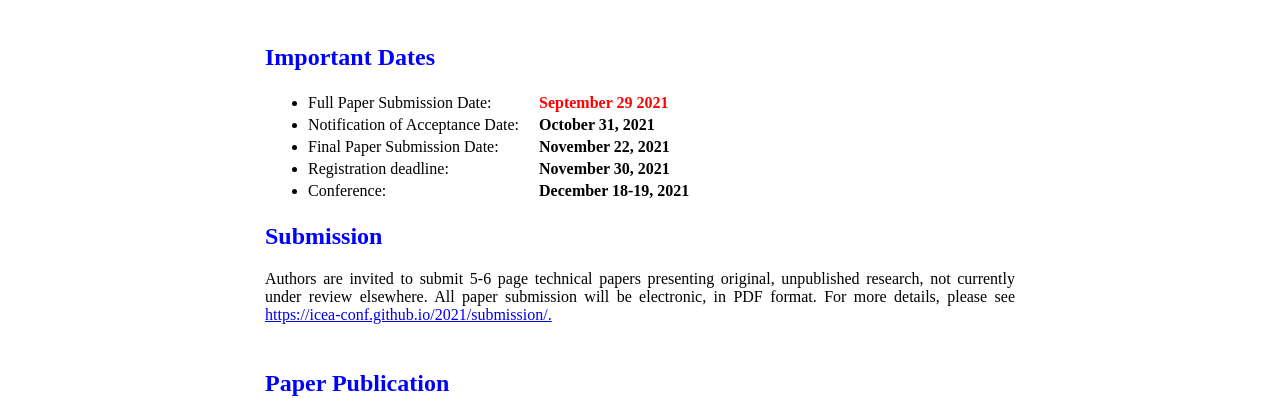
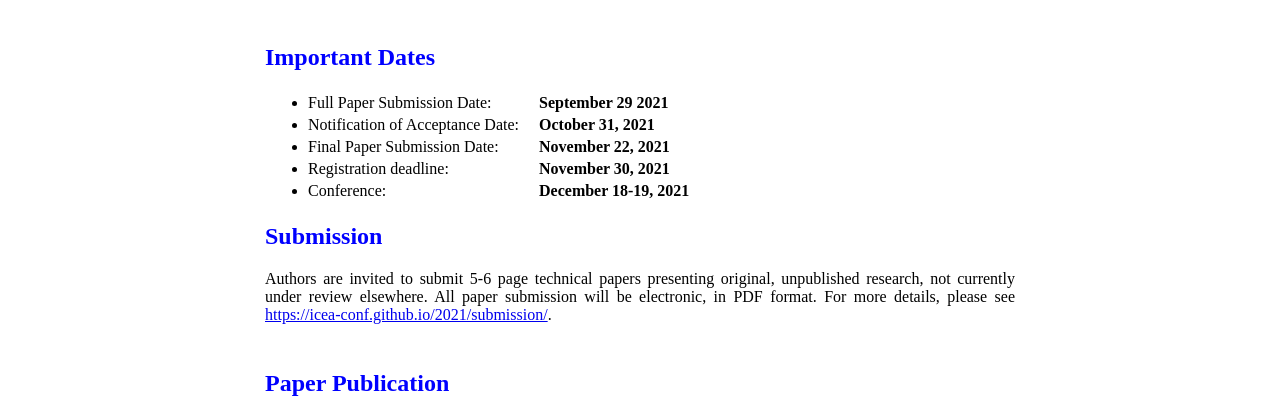
Before and after one commit to icea-conf/2021, a Jekyll site: the page built from papers/index.html, in a window 1280 px wide. Shown: the part 997-1408 px from the top of the page. Built offline with Jekyll 4.4.1, drawn with Linux system fonts in a browser that asks for light colours.

Commit message:
Update index.html

```diff
--- a/papers/index.html
+++ b/papers/index.html
@@ -31,7 +31,7 @@ title: ACM ICEA 2020
                                           <li>Full Paper Submission Date: </li>
                                     </td>
                                     <td>
-                                          <b style="color:#FF0000">&nbsp; &nbsp; September 29 2021</b>
+                                          <b>&nbsp; &nbsp; September 29 2021</b>
                                     </td>
                               </tr>
                               <tr>
@@ -73,7 +73,7 @@ title: ACM ICEA 2020
 
             <div>
                   <h2 style="color:#0000FF">Submission</h2>
-                        <p style="text-align: justify">Authors are invited to submit 5-6 page technical papers presenting original, unpublished research, not currently under review elsewhere. All paper submission will be electronic, in PDF format. For more details, please see <A href = "URL" target = "https://icea-conf.github.io/2021/submission/">https://icea-conf.github.io/2021/submission/.</A></p>
+                        <p style="text-align: justify">Authors are invited to submit 5-6 page technical papers presenting original, unpublished research, not currently under review elsewhere. All paper submission will be electronic, in PDF format. For more details, please see <A href = "URL" target = "https://icea-conf.github.io/2021/submission/">https://icea-conf.github.io/2021/submission/</A>.</p>
             </div>
 
             <div style="padding-top: 10px">
```
